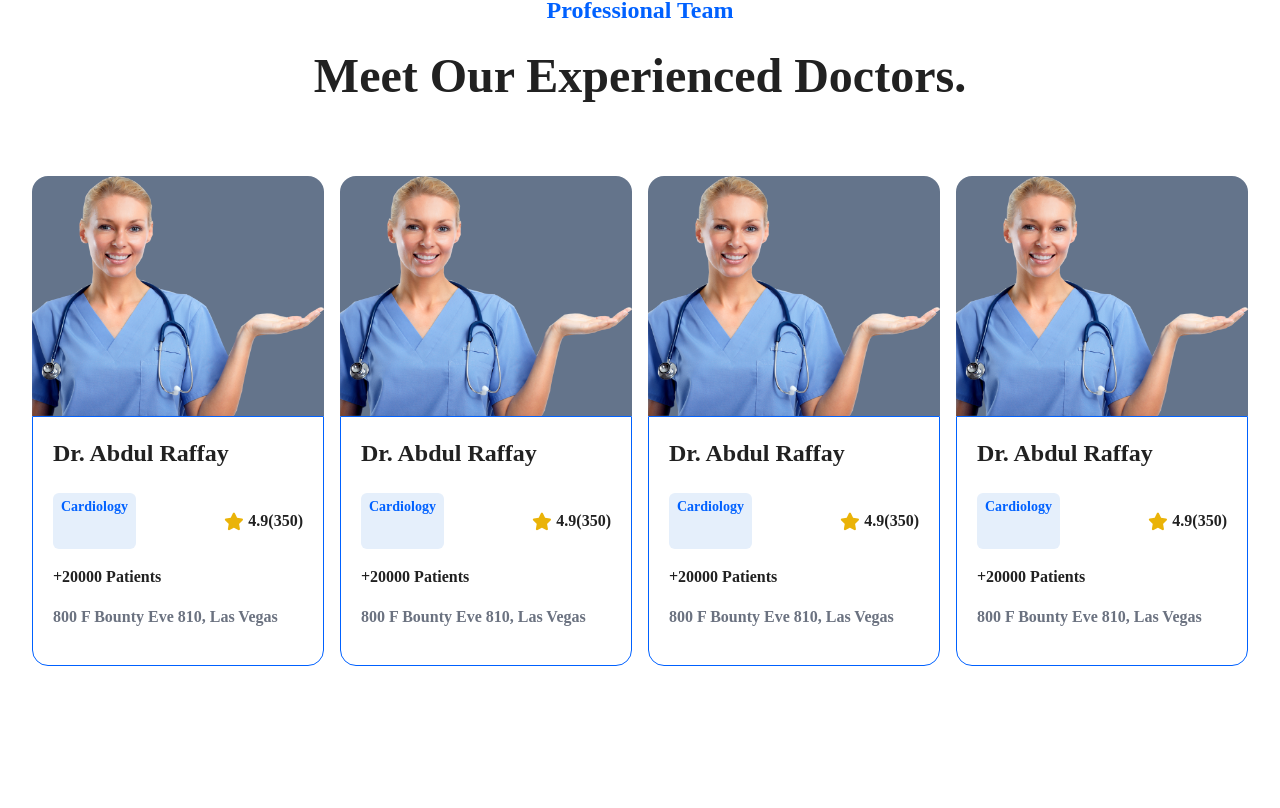
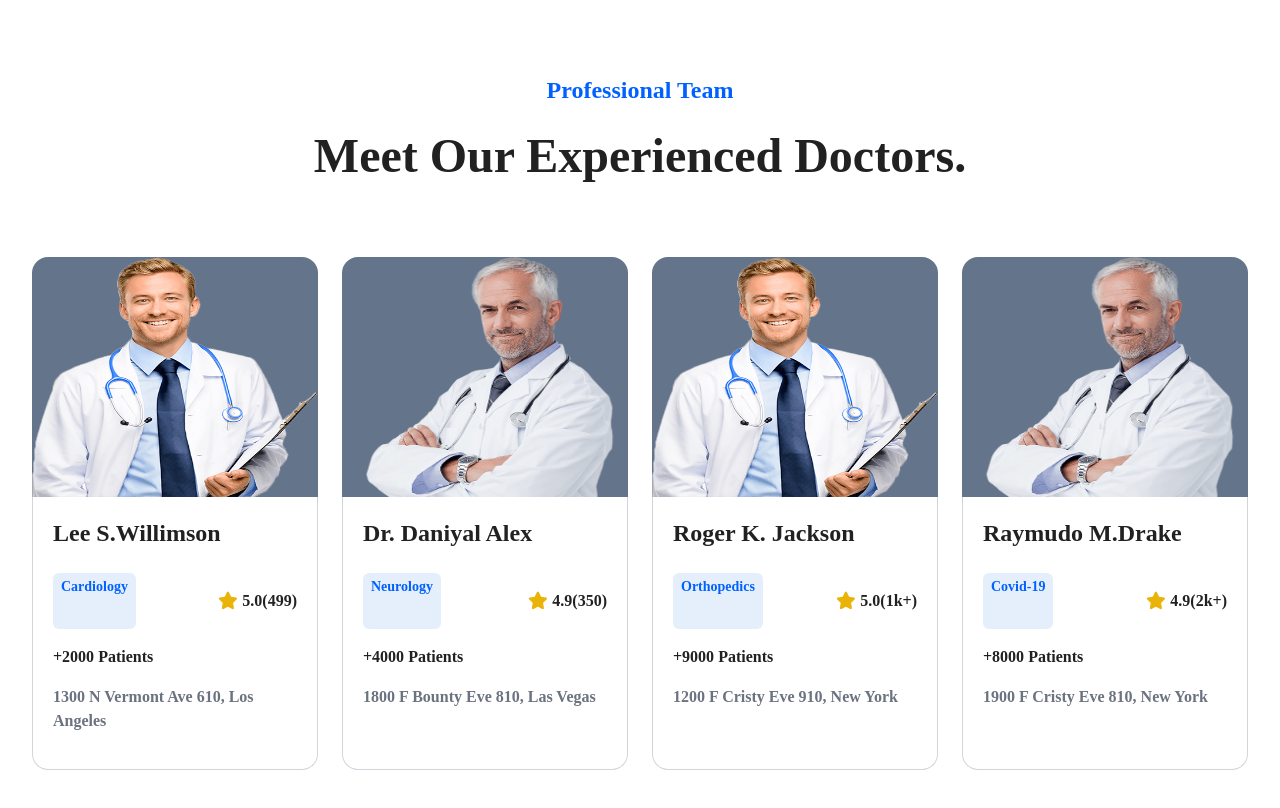
Before and after one commit to DoctrEx/doctrEx-frontend, a React (Create React App) app: page / in a window 1280 px wide. Shown: the part 896-1704 px from the top of the page. Before the commit the page ends 1562 px from the top, so only its background shows below. Built offline with nearby package versions, Linux system fonts and the light colour scheme.

Commit message:
add: doctors section done.

```diff
--- a/src/components/DoctorCard/DoctorCard.jsx
+++ b/src/components/DoctorCard/DoctorCard.jsx
@@ -12,26 +12,28 @@ export const DoctorCard = ({
 }) => {
   return (
     <Grid item xs={12} md={3}>
-      <div className="flex flex-col items-start hoverable mt-5 p-0 h-full rounded-2xl">
+      <div className="flex flex-col items-start hover:shadow-2xl hover:shadow-blue-300 hover:cursor-pointer dark:hover:shadow-none mt-5 p-0 h-full rounded-2xl">
         <div className="bg-slate-500 rounded-t-2xl w-full h-52 md:h-60">
-          <img src="/assets/femal-doctor.png" alt="service-icon" className="h-full w-full" />
+          <img src={picture} alt="service-icon" className="h-full w-full" />
         </div>
-        <div className="px-5 border border-solid border-primary w-full h-full rounded-b-2xl">
-          <h3 className="mt-5 text-2xl">Dr. Abdul Raffay</h3>
+        <div className="px-5 border-0 border-solid border-b border-l border-r border-r-gray-300 border-l-gray-300 border-b-gray-300 hover:border-b-primary dark:border-r-gray-700 dark:border-l-gray-700 dark:border-b-gray-700 dark:hover:border-b-primaryLight w-full h-full rounded-b-2xl">
+          <h3 className="mt-5 text-2xl">{name}</h3>
           <div className="mt-3 w-full flex justify-between">
             <div className="bg-primaryLight text-primary font-bold py-1 px-2 rounded-md text-sm">
-              Cardiology
+              {specialization}
             </div>
             <div className="font-bold flex items-center">
               <i class="fa-solid fa-star text-yellow-500 text-[1.1rem]"></i>
-              <p className="ml-1">4.9(350)</p>
+              <p className="ml-1">
+                {rating}({noOfReviews})
+              </p>
             </div>
           </div>
           <div className="mt-3">
-            <p className="font-bold">+20000 Patients</p>
+            <p className="font-bold">{noOfPatients} Patients</p>
           </div>
           <div className="mt-1 text-gray-500 font-semibold">
-            <p>800 F Bounty Eve 810, Las Vegas</p>
+            <p>{location}</p>
           </div>
         </div>
       </div>
--- a/src/components/DoctorContainer/DoctorContainer.jsx
+++ b/src/components/DoctorContainer/DoctorContainer.jsx
@@ -6,10 +6,10 @@ import { DOCTORS } from "../../utils/constants"
 export const DoctorContainer = () => {
   return (
     <Container>
-      <div className="pt-20 md:pt-32 px-20 md:px-2">
+      <div className="pt-20 md:pt-52 pb-52 px-20 md:px-2">
         <p className="text-primary text-center text-[1.5rem] font-semibold">Professional Team</p>
         <h1 className="text-center text-4xl md:text-5xl mt-5">Meet Our Experienced Doctors.</h1>
-        <Grid container className="mt-1 md:mt-10" spacing={2}>
+        <Grid container className="mt-1 md:mt-5" spacing={3}>
           {DOCTORS.map((doctor) => (
             <DoctorCard
               picture={doctor.picture}
--- a/src/utils/constants.js
+++ b/src/utils/constants.js
@@ -23,7 +23,7 @@ export const SERVICES = [
 
 export const DOCTORS = [
   {
-    picture: "",
+    picture: "/assets/doctor1.png",
     name: "Lee S.Willimson",
     specialization: "Cardiology",
     rating: "5.0",
@@ -32,7 +32,7 @@ export const DOCTORS = [
     location: "1300 N Vermont Ave 610, Los Angeles",
   },
   {
-    picture: "",
+    picture: "/assets/doctor2.png",
     name: "Dr. Daniyal Alex",
     specialization: "Neurology",
     rating: "4.9",
@@ -41,7 +41,7 @@ export const DOCTORS = [
     location: "1800 F Bounty Eve 810, Las Vegas",
   },
   {
-    picture: "",
+    picture: "/assets/doctor1.png",
     name: "Roger K. Jackson",
     specialization: "Orthopedics",
     rating: "5.0",
@@ -50,7 +50,7 @@ export const DOCTORS = [
     location: "1200 F Cristy Eve 910, New York",
   },
   {
-    picture: "",
+    picture: "/assets/doctor2.png",
     name: "Raymudo M.Drake",
     specialization: "Covid-19",
     rating: "4.9",
```
